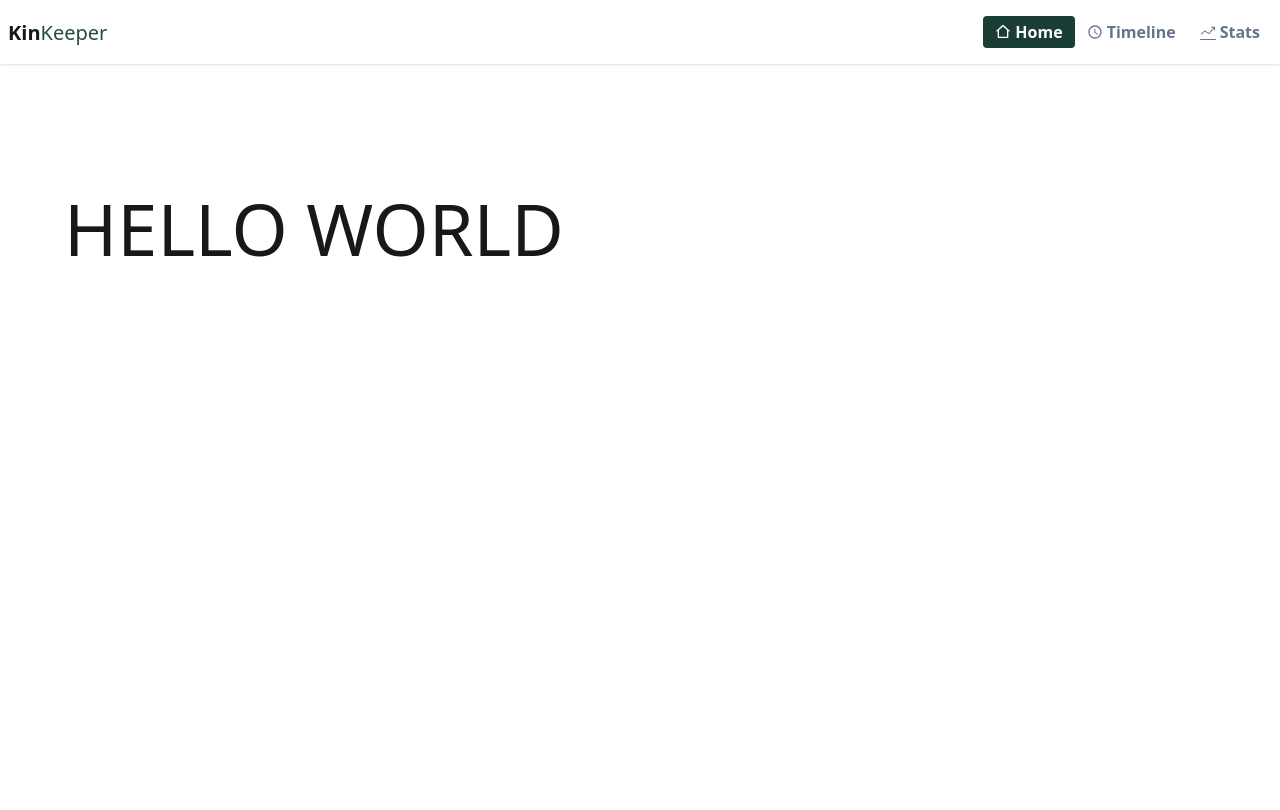
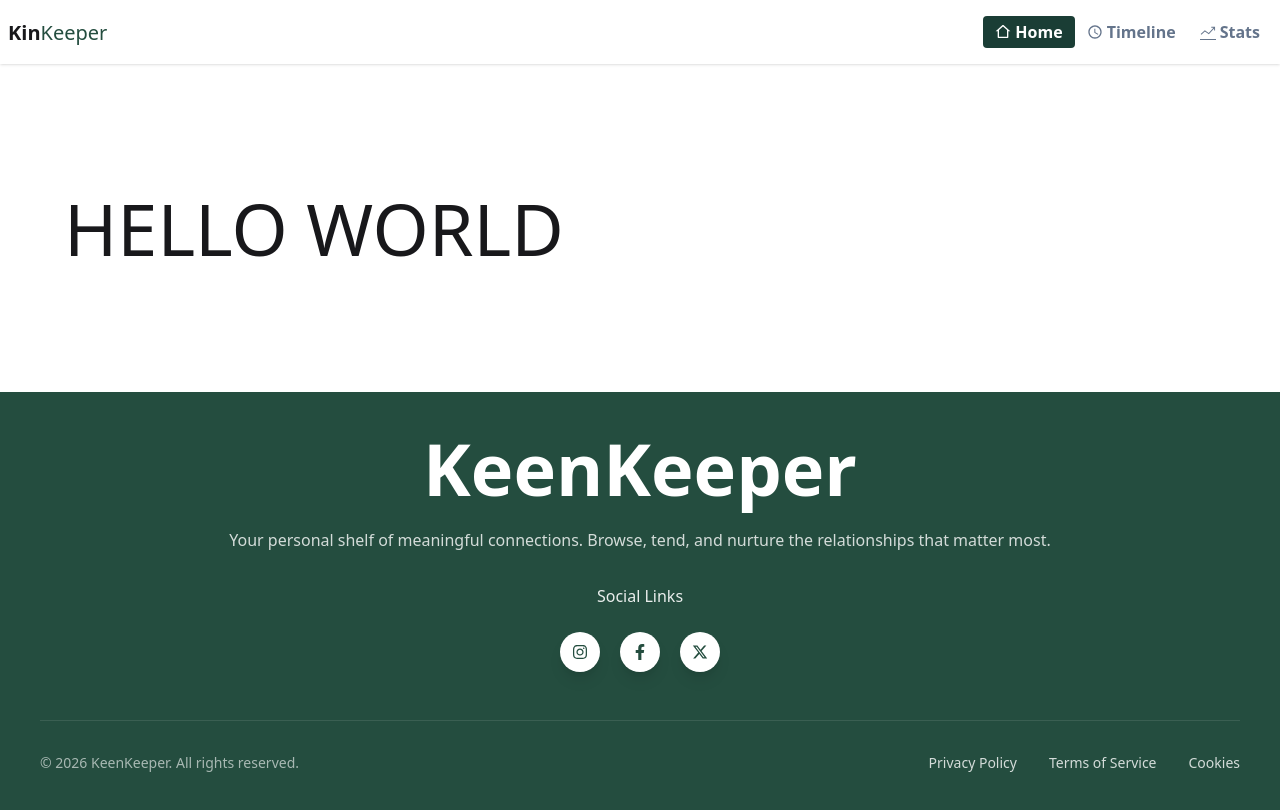
Before and after one commit to SAIEED12/A07-KinKeeper, a Next.js app: page / in a window 1280 px wide. Shown: the top 810 px of the page. Built offline with nearby package versions, Linux system fonts and the light colour scheme.

Commit message:
Navbar added

```diff
--- a/src/app/layout.js
+++ b/src/app/layout.js
@@ -1,6 +1,7 @@
 import { Geist, Geist_Mono } from "next/font/google";
 import "./globals.css";
 import Navbar from "@/components/shared/Navbar";
+import Footer from "@/components/shared/Footer";
 
 const geistSans = Geist({
   variable: "--font-geist-sans",
@@ -27,6 +28,7 @@ export default function RootLayout({ children }) {
       <body className="min-h-full flex flex-col">
         <Navbar></Navbar>
         {children}
+        <Footer></Footer>
         </body>
     </html>
   );
--- /dev/null
+++ b/src/components/shared/Footer.jsx
@@ -0,0 +1,64 @@
+import React from 'react';
+import { FaInstagram, FaFacebookF } from 'react-icons/fa';
+import { FaXTwitter } from "react-icons/fa6";
+
+const Footer = () => {
+    return (
+        <footer className="bg-[#244D3F] text-[#FFFFFF] p-10">
+            <div className="container mx-auto">
+                <div className="flex flex-col items-center text-center border-b border-white/10 pb-12">
+                    <aside className="mb-8">
+                        <h1 className='mb-6 text-6xl md:text-7xl font-bold'>
+                            KeenKeeper
+                        </h1>
+                        <p className="opacity-80 mx-auto ">
+                            Your personal shelf of meaningful connections. Browse, tend, and nurture the relationships that matter most.
+                        </p>
+                    </aside>
+
+                    <nav>
+                        <h2 className="mb-6 opacity-90">
+                            Social Links
+                        </h2>
+                        <div className="flex justify-center items-center gap-5">
+                            <a
+                                href="#"
+                                className="w-10 h-10 flex items-center justify-center rounded-full bg-white text-[#244D3F] hover:scale-110 transition-transform duration-200 shadow-lg"
+                                aria-label="Instagram"
+                            >
+                                <FaInstagram></FaInstagram>
+                            </a>
+
+                            <a
+                                href="#"
+                                className="w-10 h-10 flex items-center justify-center rounded-full bg-white text-[#244D3F] hover:scale-110 transition-transform duration-200 shadow-lg"
+                                aria-label="Facebook"
+                            >
+                                <FaFacebookF></FaFacebookF>
+                            </a>
+                            <a
+                                href="#"
+                                className="w-10 h-10 flex items-center justify-center rounded-full bg-white text-[#244D3F] hover:scale-110 transition-transform duration-200 shadow-lg"
+                                aria-label="Twitter"
+                            >
+                                <FaXTwitter />
+                            </a>
+                        </div>
+                    </nav>
+                </div>
+                <div className="flex flex-col md:flex-row justify-between items-center pt-8 text-sm ">
+                    <p className="opacity-60">
+                        © {new Date().getFullYear()} KeenKeeper. All rights reserved.
+                    </p>
+                    <nav className="flex gap-8 mt-6 md:mt-0 opacity-80">
+                        <a className="hover:text-white hover:underline cursor-pointer">Privacy Policy</a>
+                        <a className="hover:text-white hover:underline cursor-pointer">Terms of Service</a>
+                        <a className="hover:text-white hover:underline cursor-pointer">Cookies</a>
+                    </nav>
+                </div>
+            </div>
+        </footer>
+    );
+};
+
+export default Footer;
```
